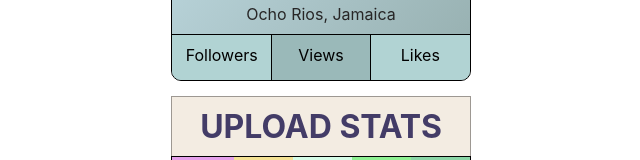
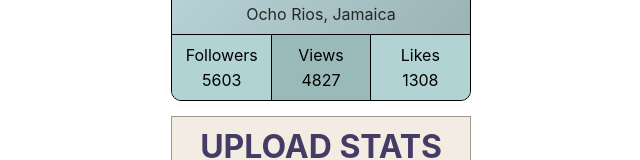
Before and after one commit to mattmalicki/goit-react-hw-01-components, a React (Create React App) app: page / in a window 1280 px wide. Shown: the part 312-472 px from the top of the page, without its empty margins (319-959 px from the left). Built offline with nearby package versions, Linux system fonts and the light colour scheme.

Commit message:
simple mistake

```diff
--- a/src/components/Profile.jsx
+++ b/src/components/Profile.jsx
@@ -13,15 +13,15 @@ export function Profile({ user }) {
       <ul className={css.stats}>
         <li className={css['stats-item']}>
           <span className={css.label}>Followers</span>
-          <span className={css.quantity}>{user.followers}</span>
+          <span className={css.quantity}>{user.stats.followers}</span>
         </li>
         <li className={[css['stats-item'], css['stats-item-even']].join(' ')}>
           <span className={css.label}>Views</span>
-          <span className={css.quantity}>{user.views}</span>
+          <span className={css.quantity}>{user.stats.views}</span>
         </li>
         <li className={css['stats-item']}>
           <span className={css.label}>Likes</span>
-          <span className={css.quantity}>{user.likes}</span>
+          <span className={css.quantity}>{user.stats.likes}</span>
         </li>
       </ul>
     </div>
```
